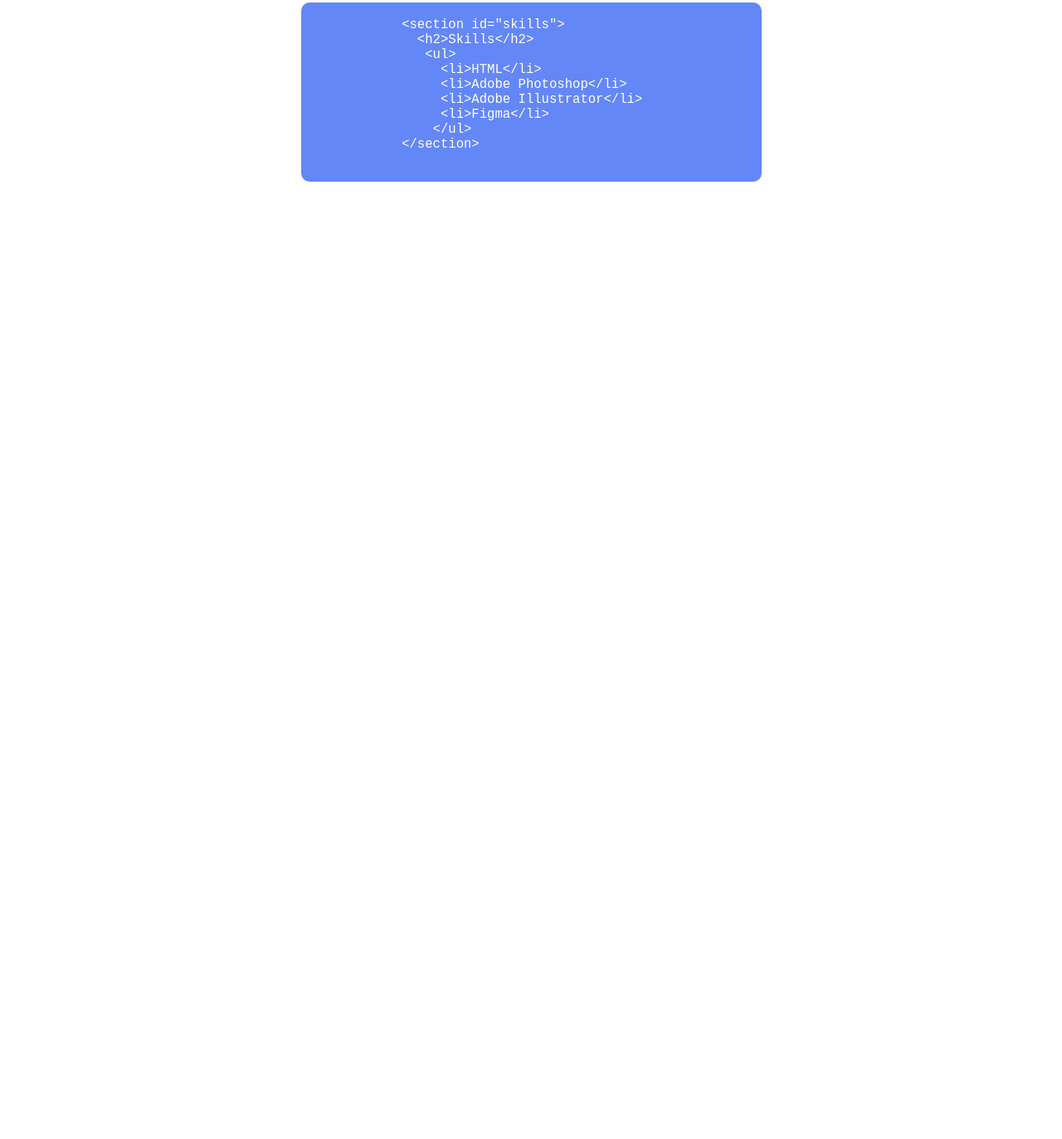
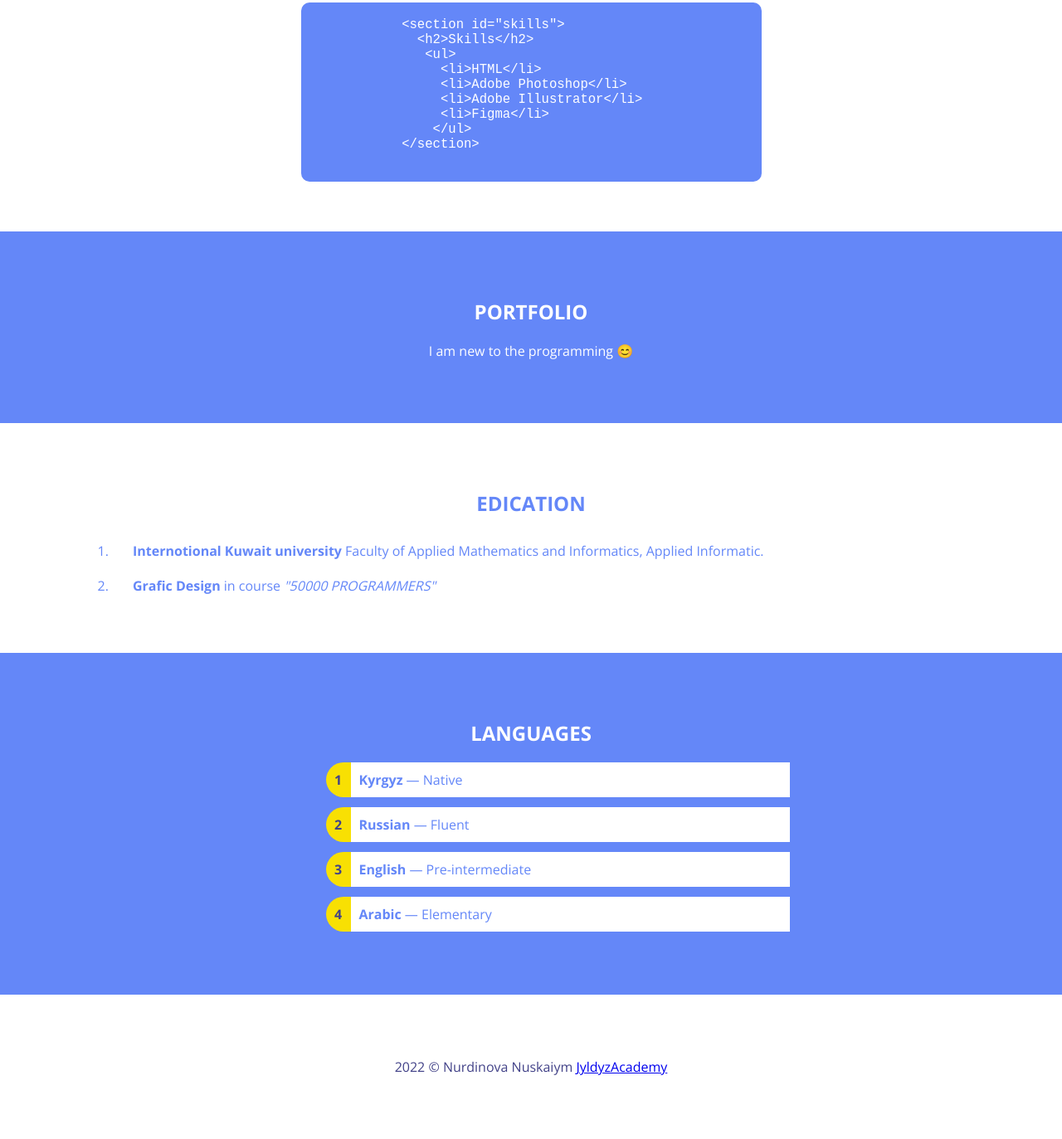
Before and after one commit to nusich/portfolio, a plain HTML site: page index.html in a window 1280 px wide. Shown: the part 1025-2398 px from the top of the page at 83% size. Before the commit the page ends 1304 px from the top, so only its background shows below. Drawn offline with nearby package versions, Linux system fonts and the light colour scheme.

Commit message:
Add:portfolio, education, language, footer

```diff
--- a/css/style.css
+++ b/css/style.css
@@ -104,7 +104,7 @@ body {
 }
 
 .intro-img {
-  width: 170px;
+  width: 200px;
   height: 210px;
   border-radius: 50%;
 }
@@ -173,3 +173,69 @@ p {
   background-color: var(--accent);
   border-radius: 10px;
 }
+
+.portfolio {
+  color: var(--pure-white);
+  background-color: var(--accent);
+}
+
+.white {
+  color: var(--pure-white);
+  text-align: center;
+}
+
+.education ol {
+  margin: 0px 0;
+  padding: 0 50px;
+}
+
+.education li {
+  padding: 10px 25px;
+}
+
+.languages {
+  color: var(--pure-white);
+  background-color: var(--accent);
+}
+
+.pills {
+  margin-left: 0;
+  list-style: none;
+  counter-reset: li;
+}
+.pills li {
+  width: 50%;
+  margin: 0 auto;
+  color: var(--accent);
+  padding: 10px 0;
+  position: relative;
+  left: 1.5em;
+  margin-bottom: 0.75em;
+  padding-left: 1em;
+  background: white;
+}
+.pills li:before {
+  padding: 10px 0;
+  position: absolute;
+  top: 0;
+  bottom: 0;
+  left: -1.5em;
+  width: 1.875em;
+  text-align: center;
+  color: rgb(66, 66, 136);
+  font-weight: bold;
+  background: #f8e003;
+  border-bottom-left-radius: 70em;
+  border-top-left-radius: 70em;
+  counter-increment: li;
+  content: counter(li);
+}
+
+.footer {
+  text-align: center;
+}
+
+footer a:hover {
+  background-color: var(--accent-light);
+  text-decoration: none;
+}
--- a/index.html
+++ b/index.html
@@ -44,7 +44,7 @@
     <main>
       <section class="intro">
         <div class="container">
-          <div div class="intro-inner">
+          <div class="intro-inner">
             <div class="intro-img-left">
               <img
                 class="intro-img"
@@ -125,6 +125,42 @@
           </pre>
         </div>
       </section>
+      <section id="portfolio" class="portfolio section">
+        <div class="container">
+          <h2 class="section-title">Portfolio</h2>
+          <p class="white">I am new to the programming 😊</p>
+        </div>
+      </section>
+      <section class="education section" id="education">
+      <div class="container">
+        <h2 class="section-title">Edication</h2>
+        <ol>
+          <li>
+            <b>Internotional Kuwait university</b> Faculty of Applied
+            Mathematics and Informatics, Applied Informatic.
+          </li>
+          <li><b>Grafic Design</b> in course <i>"50000 PROGRAMMERS"</i></li>
+        </ol>
+        </section>
+        <section class="languages section" id="language">
+          <div class="container">
+            <h2 class="section-title">Languages</h2>
+              <ol class="pills">
+                <li><b>Kyrgyz</b> &mdash; Native</li>
+                <li><b>Russian</b> &mdash; Fluent</li>
+                <li><b>English</b> &mdash; Pre-intermediate</li>
+                <li><b>Arabic</b> &mdash; Elementary</li>
+              </ol>
+          </div>
+        </section>
     </main>
+    <footer>
+      <section class="footer section">
+        <p>
+          2022 &copy Nurdinova Nuskaiym
+          <a href="https://linktr.ee/jyldyzacademy2020">JyldyzAcademy</a>
+        </p>
+      </section>
+    </footer>
   </body>
 </html>
```
